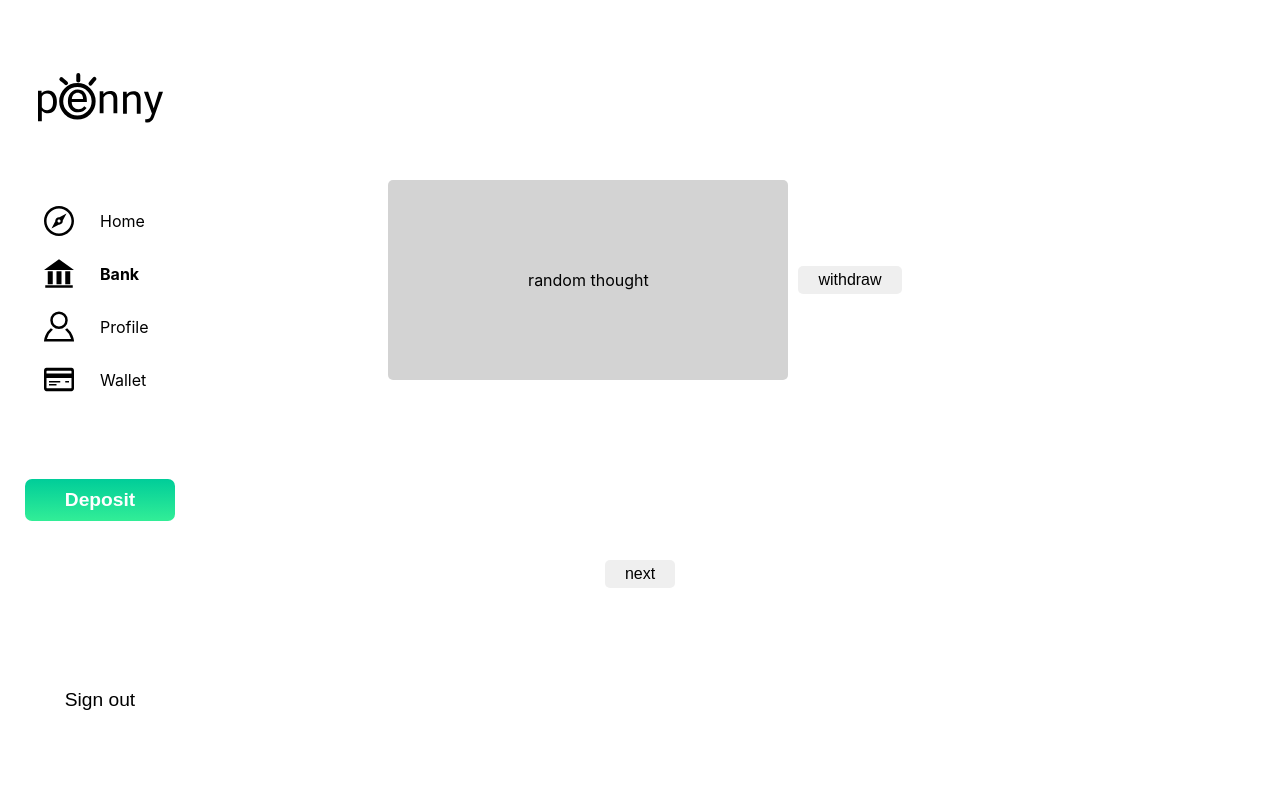
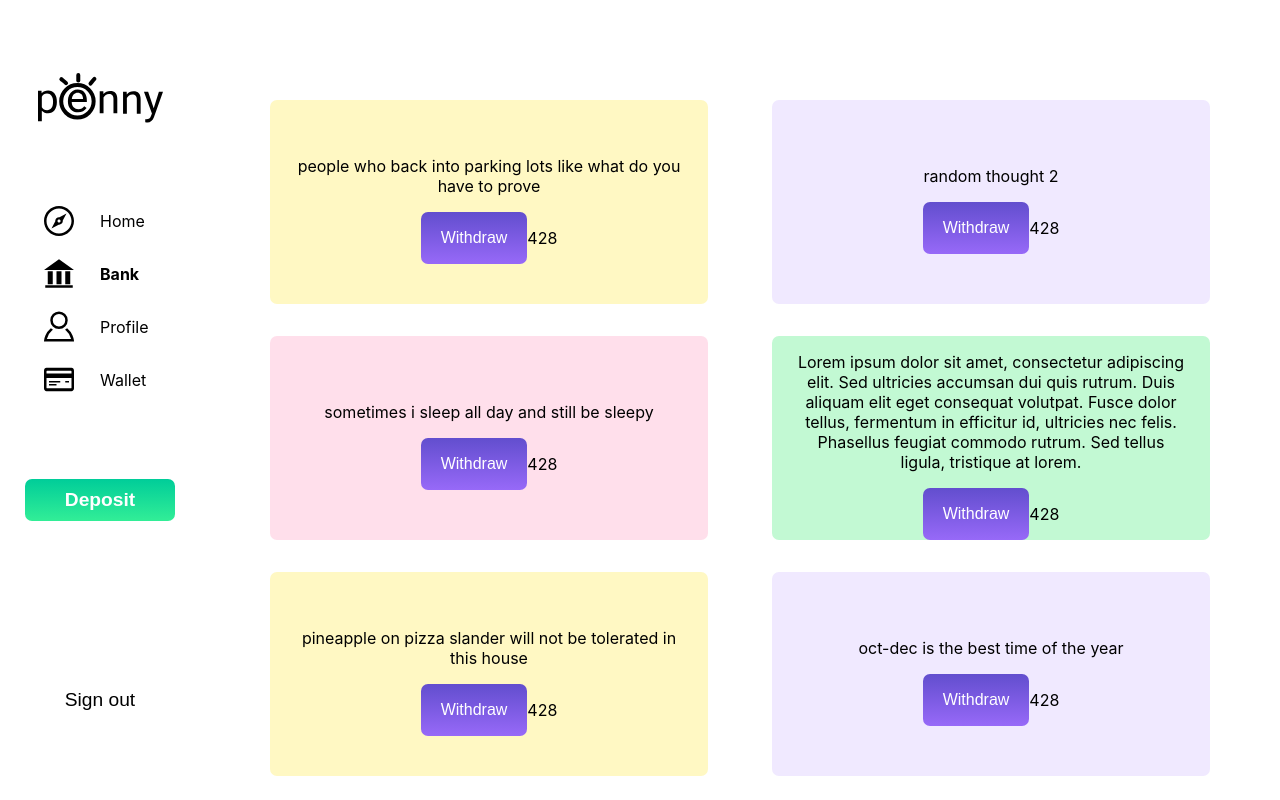
Before and after one commit to arshahluwalia/penny, a React (Create React App) app: page /thoughts in a window 1280 px wide. Shown: the top 800 px of the page. Built offline with nearby package versions, Linux system fonts and the light colour scheme.

Commit message:
Organize thought page

```diff
--- a/src/components/Thoughts/Thoughts.css
+++ b/src/components/Thoughts/Thoughts.css
@@ -1,11 +1,17 @@
+.thoughts {
+    margin-left: 200px;
+    margin-top: 100px;
+}
+
 .thoughts .container {
-    display: flex;
-    flex-direction: row;
+    display: grid;
+    grid-template-columns: 1fr 1fr;
+    grid-auto-rows: 1.5fr;
+    gap: 2em 4em;
     flex-wrap: wrap;
     align-items: center;
     justify-content: center;
-    height: 70vh;
-    width: 100%;
+    padding: 0 70px;
 }
 
 .thought {
@@ -14,25 +20,26 @@
     flex-wrap: nowrap;
     justify-content: center;
     align-items: center;
+    padding: 0 24px;
+    border-radius: 7px;
+    height: 100%;
 }
 
-.thought_box {
-    width: 50vh;
-    height: 25vh;
-    position: relative;
-    background: lightgray;
-    border-radius: 5px;
-    margin: 10px;
+.thought:nth-child(4n-7) {
+    background-color: #FFF8C3;
+}
+.thought:nth-child(4n-6) {
+    background-color: #F0E9FF;
+}
+.thought:nth-child(4n-5){
+    background-color: #FFDFEB;
+}
+.thought:nth-child(4n-4){
+    background-color: #C2F9D3;
 }
 
 .thought p {
     text-align: center;
-    position: absolute;
-    margin: 0;
-    top: 50%;
-    left: 50%;
-    -ms-transform: translate(-50%, -50%);
-    transform: translate(-50%, -50%);
 }
 
 .thoughts button {
@@ -40,4 +47,13 @@
     padding: 5px 20px;
     font-size: 1em;
     border-radius: 5px;
+    background: linear-gradient(180deg, #624ECE 0%, #9769F8 100%);
+    border-radius: 7px;
+    color:white;
 }
+
+.thought .saves {
+    display: flex;
+    flex-direction: row;
+    justify-content: space-around;
+}
--- a/src/components/Thoughts/Thoughts.js
+++ b/src/components/Thoughts/Thoughts.js
@@ -4,69 +4,79 @@ import "./Thoughts.css";
 function Thoughts () {
 
     const [thoughts, setThoughts] = useState([]);
-    const [currThought, setCurrThought] = useState([]);
-    const [thoughtIndex, setThoughtIndex] = useState(-1);
 
     useEffect(() => {
         // Pull thoughts from DB
         setThoughts([
             {
-                thought: 'random thought'
+                thought: 'people who back into parking lots like what do you have to prove',
+                saves: 428
             },
             {
-                thought: 'random thought 2'
+                thought: 'random thought 2',
+                saves: 428
             },
             {
-                thought: 'short thought'
+                thought: 'sometimes i sleep all day and still be sleepy',
+                saves: 428
             },
             {
-                thought: 'Lorem ipsum dolor sit amet, consectetur adipiscing elit. Sed ultricies accumsan dui quis rutrum. Duis aliquam elit eget consequat volutpat. Fusce dolor tellus, fermentum in efficitur id, ultricies nec felis. Phasellus feugiat commodo rutrum. Sed tellus ligula, tristique at lorem.'
-            },{
-                thought: 'random thought'
+                thought: 'Lorem ipsum dolor sit amet, consectetur adipiscing elit. Sed ultricies accumsan dui quis rutrum. Duis aliquam elit eget consequat volutpat. Fusce dolor tellus, fermentum in efficitur id, ultricies nec felis. Phasellus feugiat commodo rutrum. Sed tellus ligula, tristique at lorem.',
+                saves: 428
             },
             {
-                thought: 'random thought again'
+                thought: 'pineapple on pizza slander will not be tolerated in this house',
+                saves: 428
+            },
+            {
+                thought: 'oct-dec is the best time of the year',
+                saves: 428
+            },
+            {
+                thought: 'people who back into parking lots like what do you have to prove',
+                saves: 428
+            },
+            {
+                thought: 'random thought 2',
+                saves: 428
+            },
+            {
+                thought: 'sometimes i sleep all day and still be sleepy',
+                saves: 428
+            },
+            {
+                thought: 'Lorem ipsum dolor sit amet, consectetur adipiscing elit. Sed ultricies accumsan dui quis rutrum. Duis aliquam elit eget consequat volutpat. Fusce dolor tellus, fermentum in efficitur id, ultricies nec felis. Phasellus feugiat commodo rutrum. Sed tellus ligula, tristique at lorem.',
+                saves: 428
+            },
+            {
+                thought: 'pineapple on pizza slander will not be tolerated in this house',
+                saves: 428
+            },
+            {
+                thought: 'oct-dec is the best time of the year',
+                saves: 428
             }
         ]);
-        setCurrThought({thought: ''});
     }, []);
 
-    useEffect(() => {
-        if(thoughts.length > 0) {
-            setCurrThought(thoughts[0]);
-        }
-    }, [thoughts]);
-
-    useEffect(() => {
-        setThoughtIndex(thoughtIndex + 1);
-    }, [currThought]);
-
-    function onNext() {
-        if(thoughtIndex < thoughts.length) {
-            setCurrThought(thoughts[thoughtIndex]);
-        }
-        else {
-            alert("Oops! Looks like you've read all thoughts. Check back in when we get more.");
-        }
-    };
-
-    function onWithdraw() {
+    function onWithdraw(obj) {
         console.log("withdraw");
-        onNext();
+        console.log(obj);
     }
 
     return (
         <div className="thoughts">
             <div className="container">
-                <div className="thought">
-                    <div className="thought_box">
-                        <p>{currThought.thought}</p>
-                    </div>
-                </div>
-                <button className="withdraw" onClick={onWithdraw}>withdraw</button>
+                {thoughts.map((thought, i) => {
+                    return (<div key={i} className="thought">
+                        <p>{thought.thought}</p>
+                        <div className="saves">
+                            <button className="withdraw" onClick={onWithdraw}>Withdraw</button>
+                            <p>{thought.saves}</p>
+                        </div>
+                    </div>)
+                })}
             </div>
-
-            <button onClick={onNext}>next</button>
         </div>
     );
 };
```
